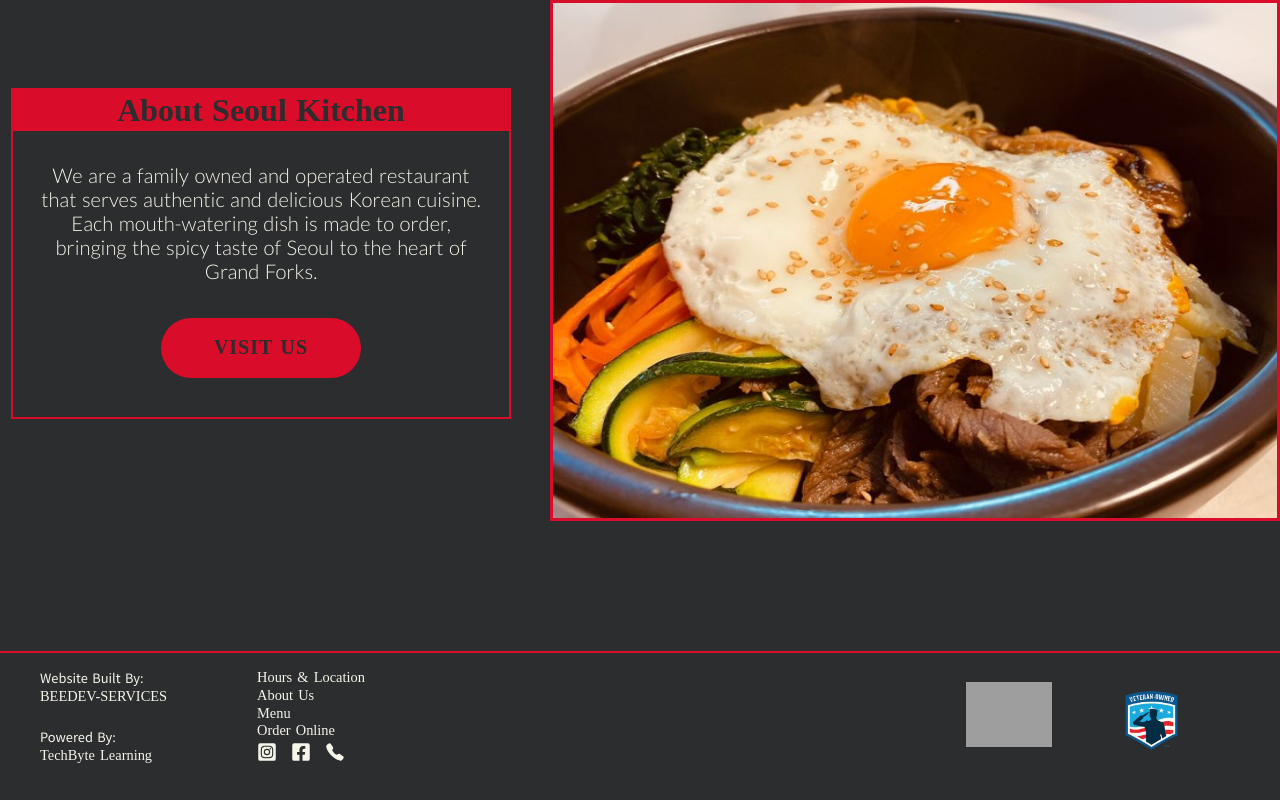
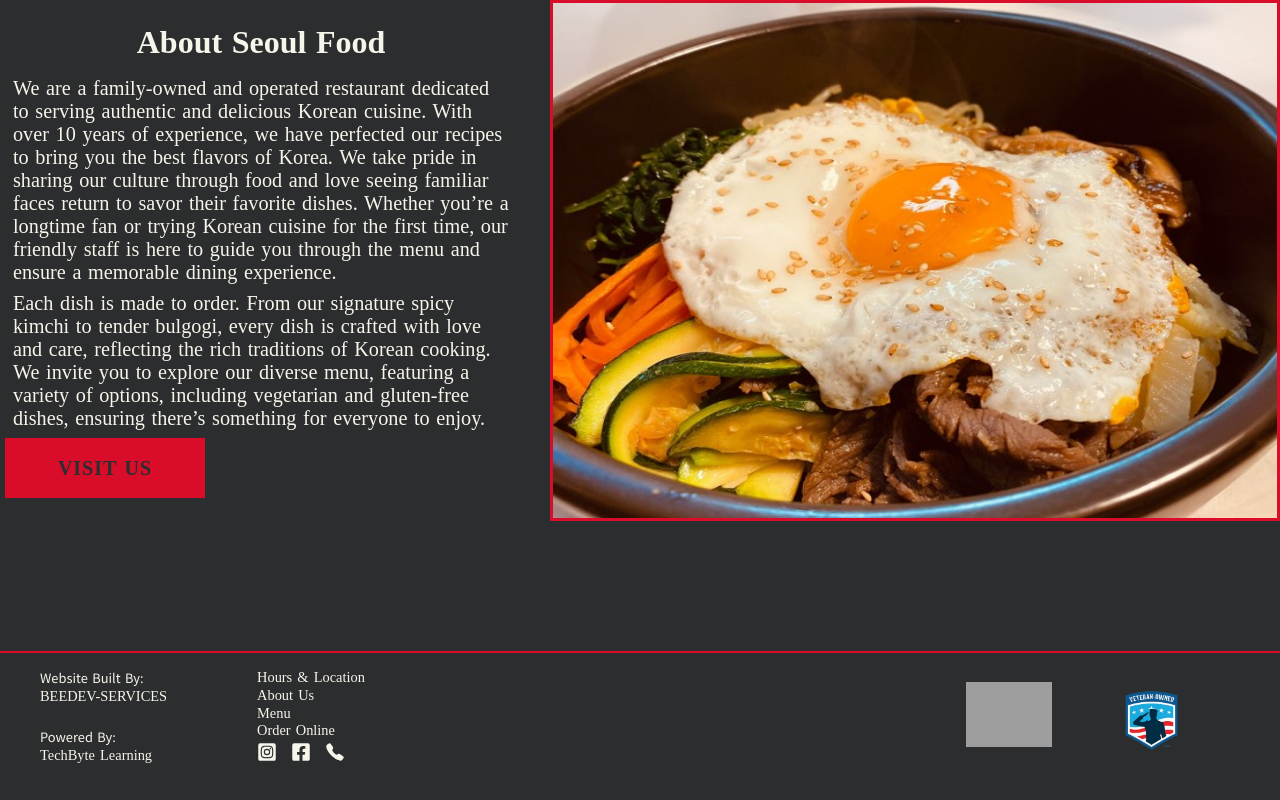
Before and after one commit to cgbridgewater/Seoul_Kitchen, a React (Vite) app: page /aboutus in a window 1280 px wide. Built offline with nearby package versions, Linux system fonts and the light colour scheme; grey boxes are pictures that could not be loaded; a web font is replaced by a local one.

Commit message:
edit content

```diff
--- a/src/Views/AboutUs.jsx
+++ b/src/Views/AboutUs.jsx
@@ -37,9 +37,15 @@ const AboutUs = () => {
             <div className="wrapper">
                 <div className="split_box">
                     <div className="split_box_text hidden left">
-                        <div className="menu_link">
-                            <h2>About Seoul Kitchen</h2>
-                            <p>We are a family owned and operated restaurant that serves authentic and delicious Korean cuisine. Each mouth-watering dish is made to order, bringing the spicy taste of Seoul to the heart of Grand Forks.</p>
+                        <div className="about_us">
+                            <h2>About Seoul Food</h2>
+                            <p>
+                                We are a family-owned and operated restaurant dedicated to serving authentic and delicious Korean cuisine. With over 10 years of experience, we have perfected our recipes to bring you the best flavors of Korea. We take pride in sharing our culture through food and love seeing familiar faces return to savor their favorite dishes. Whether you’re a longtime fan or trying Korean cuisine for the first time, our friendly staff is here to guide you through the menu and ensure a memorable dining experience.
+                            </p>
+
+                            <p>
+                                Each dish is made to order. From our signature spicy kimchi to tender bulgogi, every dish is crafted with love and care, reflecting the rich traditions of Korean cooking. We invite you to explore our diverse menu, featuring a variety of options, including vegetarian and gluten-free dishes, ensuring there’s something for everyone to enjoy.
+                            </p>
                             <Button to= { "/location"} text={ "Visit Us" } />
                         </div>
                     </div>
```
